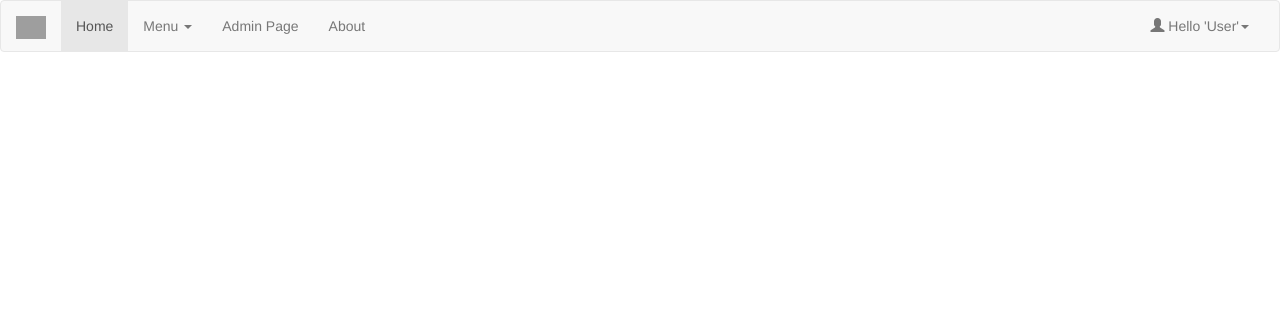
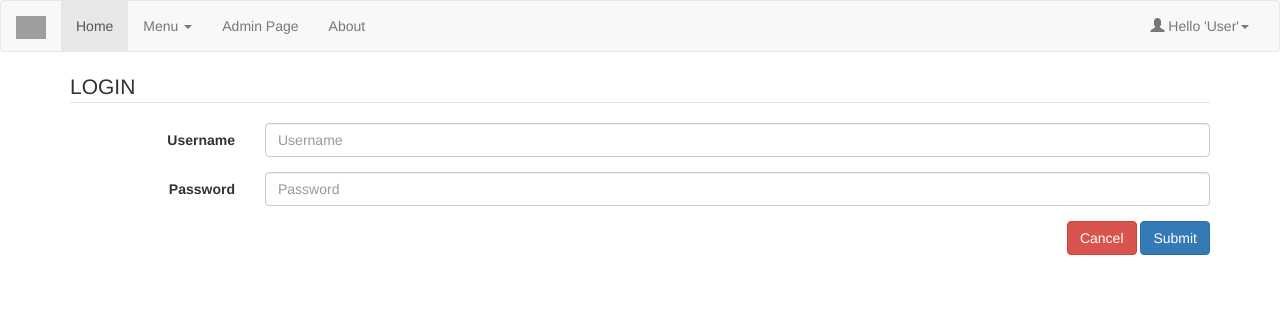
Before and after one commit to rizkymb/kesiswaan, a PHP site: page /?m=login in a window 1280 px wide. Shown: the top 312 px of the page. Run offline with PHP 8.4, Linux system fonts and the light colour scheme; grey boxes are pictures that could not be loaded.

Commit message:
Set session
membuat session untuk ke halaman admin

```diff
--- a/admin/config.php
+++ b/admin/config.php
@@ -1,4 +1,5 @@
 <?php
 error_reporting(~E_NOTICE);
+session_start();
 $conn = mysqli_connect('localhost', 'root', '', 'dbpesantren');
 ?>
--- /dev/null
+++ b/admin/logout.php
@@ -0,0 +1,6 @@
+<?php
+include 'config.php';
+unset($_SESSION['login']);
+unset($_SESSION['username']);
+header("location:../index.php");
+?>
--- a/index.php
+++ b/index.php
@@ -1,3 +1,7 @@
+<?php
+include 'admin/config.php';
+$m = $_GET['m'];
+?>
 <!DOCTYPE html>
 <html lang="en">
 <head>
@@ -5,12 +9,12 @@
     <meta name="viewport" content="width=device-width, initial-scale=1.0">
     <meta http-equiv="X-UA-Compatible" content="ie=edge">
     <script src="https://ajax.googleapis.com/ajax/libs/jquery/1.12.4/jquery.min.js"></script>
-    <script src="../assets/js/bootstrap.min.js"></script>
-    <script src="../assets/js/jquery.min.js"></script>
+    <script src="assets/js/bootstrap.min.js"></script>
+    <script src="assets/js/jquery.min.js"></script>
     <script src="https://code.jquery.com/jquery-3.3.1.js"></script>
-    <link href="../assets/css/bootstrap.min.css" rel="stylesheet">
+    <link href="assets/css/bootstrap.min.css" rel="stylesheet">
     <title>Admin Page</title>
-    <link rel="icon" href="../assets/image/component/logo.png" type="image/png">
+    <link rel="icon" href="assets/image/component/logo.png" type="image/png">
 </head>
 <body>
         <nav class="navbar navbar-default">
@@ -61,7 +65,10 @@
         </nav>
 
     <div class="container">
-
+      <?php
+      if ($m=='login') {
+        include 'login.php';
+      }?>
     </div>
 </body>
 </html>
--- /dev/null
+++ b/login.php
@@ -0,0 +1,23 @@
+<form class="form-horizontal" action="admin/ceklogin.php" method="post">
+  <fieldset>
+    <legend>LOGIN</legend>
+    <div class="form-group">
+      <label for="inputEmail" class="col-lg-2 control-label">Username</label>
+      <div class="col-lg-10">
+        <input type="text" class="form-control" id="inputEmail" placeholder="Username" name="user">
+      </div>
+    </div>
+    <div class="form-group">
+      <label for="inputPassword" class="col-lg-2 control-label">Password</label>
+      <div class="col-lg-10">
+        <input type="password" class="form-control" id="inputPassword" placeholder="Password" name="pass">
+      </div>
+    </div>
+    <div class="form-group text-right">
+      <div class="col-lg-10 col-lg-offset-2">
+        <button type="reset" class="btn btn-danger">Cancel</button>
+        <button type="submit" class="btn btn-primary">Submit</button>
+      </div>
+    </div>
+  </fieldset>
+</form>
```
Also changed, not shown: admin/ceklogin.php (added, +19 -0 lines), admin/index.php (+11 -5 lines).
